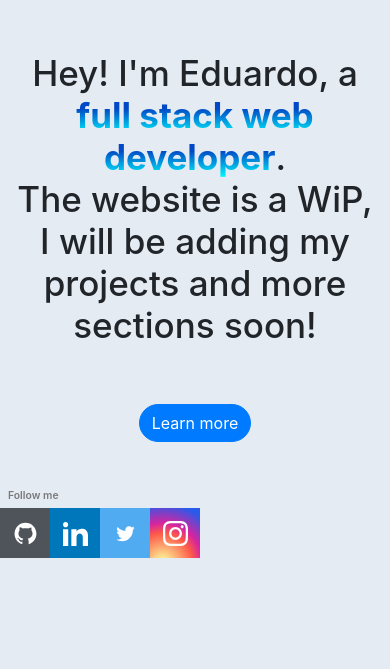
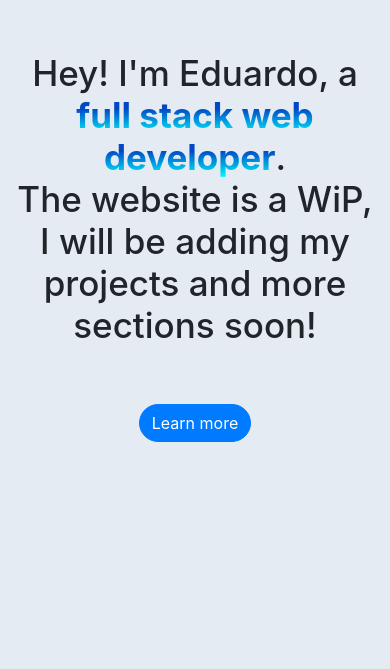
Before and after one commit to eduardomecchia/nuxt-portfolio, a Nuxt app: page / in a window 390 px wide. Shown: the part 175-844 px from the top of the page. Built offline with nearby package versions, Linux system fonts and the light colour scheme.

Commit message:
Delete FollowMe component given its inadequacy for mobile environments

```diff
--- a/components/follow-me.vue
+++ /dev/null
@@ -1,157 +0,0 @@
-<template>
-    <div class="follow-me">
-        <ul>
-            <li>
-                <small>Follow me</small>
-            </li>
-
-            <li>
-                <a class="social-network-icon github" target="_blank" href="https://github.com/eduardomecchia" title="Follow on GitHub">
-                    <img src="~/assets/svg/github.svg" alt="GitHub" />
-                </a>
-            </li>
-
-            <li>
-                <a class="social-network-icon linkedin" target="_blank" href="https://linkedin.com/in/eduardomecchia" title="Connect on Linkedin">
-                    <img src="~/assets/svg/linkedin.svg" alt="LinkedIn" />
-                </a>
-            </li>
-
-            <li>
-                <a class="social-network-icon twitter" target="_blank" href="https://twitter.com/eduardo_mecchia" title="Follow on Twitter">
-                    <img src="~/assets/svg/twitter.svg" alt="Twitter" />
-                </a>
-            </li>
-
-            <li>
-                <a class="social-network-icon instagram" target="_blank" href="https://instagram.com/mec43" title="Follow on Instagram">
-                    <img src="~/assets/svg/instagram.svg" alt="Instagram" />
-                </a>
-            </li>
-        </ul>
-    </div>
-</template>
-
-<script>
-    export default {
-        name: 'FollowMe'
-    }
-</script>
-
-<style lang="scss" scoped>
-    .follow-me {
-        // TODO: If you build other pages, the box elements need to dissolve with a transition.
-        // THOUGHT: The component probably doesn't pair so well with vertical pages where you have to scroll and read.
-        @media screen and (max-width: 768px) {
-            & {
-                bottom: 111px;
-                width: 100%;
-                height: auto;
-                top: auto;
-                left: 0;
-                text-align: left;
-
-                ul {
-                    display: flex;
-                }
-            }
-        }
-
-        z-index: 1001;
-        position: fixed;
-        left: 0;
-        top: calc(50% - (275px / 2));
-        width: 55px;
-        height: 275px;
-
-        ul {
-            margin: 0; // Necessary cause of reboot.scss, look into it
-        }
-
-        li {
-            transition: transform 425ms cubic-bezier(.69,.03,.03,.93),opacity .15s ease-out;
-            display: inline-block;
-
-            a {
-                display: flex;
-                align-items: center;
-                justify-content: center;
-                width: 75px;
-                height: 55px;
-                padding-left: 20px;
-                margin-left: -20px;
-                transition: transform 425ms cubic-bezier(.05,.65,.18,1);
-
-                &:hover {
-                    -moz-transform: translate3d(20px,0,0);
-                    -ms-transform: translate3d(20px,0,0);
-                    -webkit-transform: translate3d(20px,0,0);
-                    transform: translate3d(20px,0,0);
-                }
-
-                @media screen and (max-width: 768px) {
-                    & {
-                        height: 50px;
-                        width: 50px;
-                        padding-left: 0;
-                        margin-left: 0;
-
-                        &:hover {
-                            transform: none;
-                        }
-                    }
-                }
-            }
-        }
-
-        small {
-            position: absolute;
-            top: 5px;
-            left: -2px;
-            width: 100%;
-            text-align: right;
-            color: #7a7a7a;
-            font-weight: 600;
-            font-size: .65em;
-
-            @media screen and (max-width: 768px) {
-                & {
-                    text-align: left;
-                    padding-left: 10px;
-                    top: -20px;
-                }
-            }
-        }
-
-        .social-network-icon {
-            img {
-                width: 25px;
-                height: 25px;
-            }
-        }
-
-        .github,
-        .linkedin,
-        .instagram {
-            img {
-                filter: invert(1);
-            }
-        }
-
-        .github {
-            background-color: #4e545a;
-        }
-
-        .linkedin {
-            background-color: #0077ba;
-        }
-
-        .twitter {
-            background-color: #50abf1;
-        }
-
-        .instagram {
-            background: radial-gradient(circle at 25% 110%,#fdf497 0,#fdf497 5%,#fd5949 45%,#d6249f 60%,#285aeb 90%),radial-gradient(circle at 25% 110%,#b9a800 0,#938500 5%,#b10f00 45%,#8c0061 60%,#002ca9 90%);
-        }
-    }
-</style>
--- a/pages/index.vue
+++ b/pages/index.vue
@@ -115,8 +115,6 @@
             </section>
         </main>
 
-        <FollowMe />
-
         <footer id="website-footer">
             <div>&copy;2022 Eduardo Mecchia</div>
 
```
